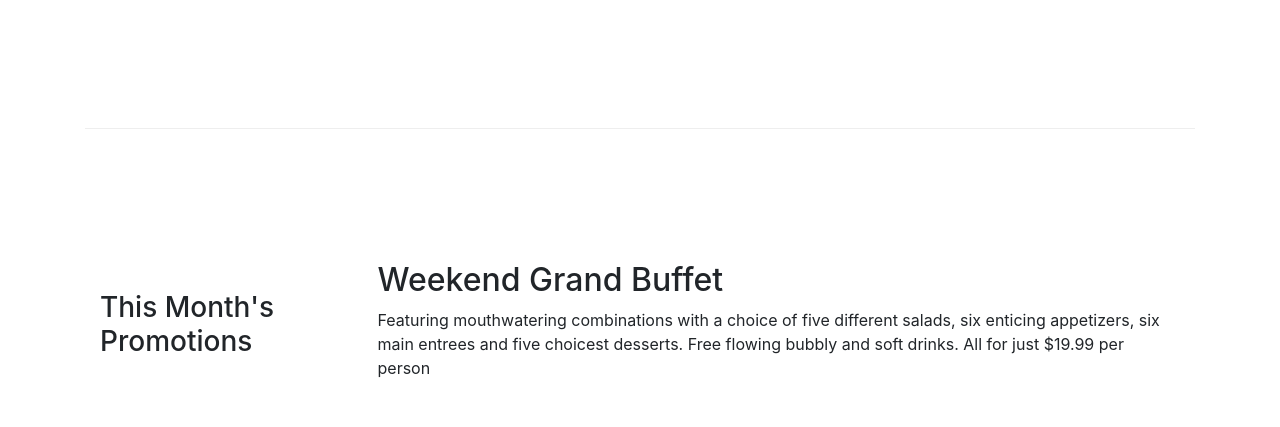
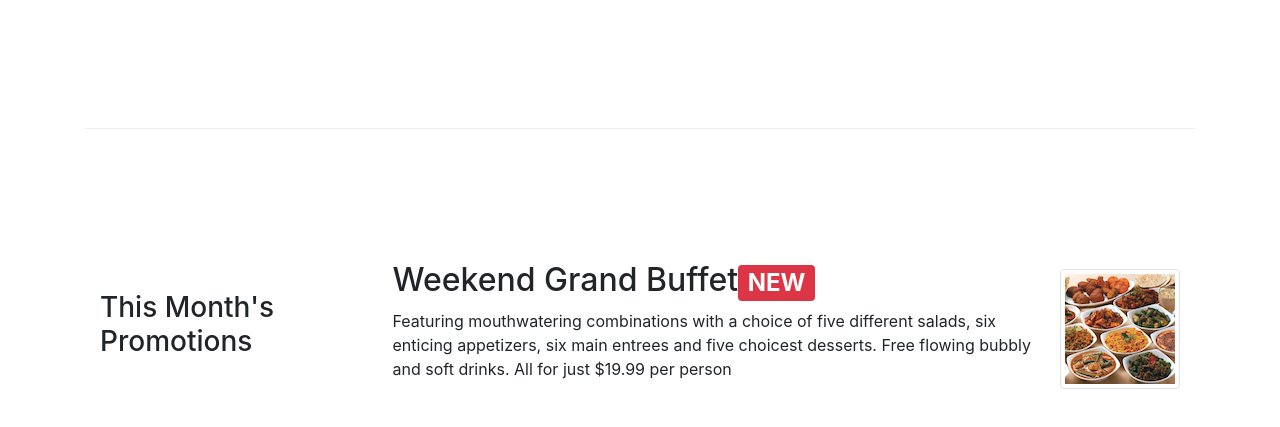
Before and after one commit to AkshayDube/coursera-Bootstrap, a website: page index.html in a window 1280 px wide. Shown: the part 605-1032 px from the top of the page. Drawn offline with nearby package versions, Linux system fonts and the light colour scheme.

Commit message:
Assignment 2 Task 2 i.e. to add image to the right in middel paragraph

```diff
--- a/index.html
+++ b/index.html
@@ -75,9 +75,13 @@
             <div class="col-12 col-sm-4 col-md-3">
                 <h3>This Month's Promotions</h3>
             </div>
-            <div class="col col-sm col-md">
-                <h2>Weekend Grand Buffet</h2>
-                <p>Featuring mouthwatering combinations with a choice of five different salads, six enticing appetizers, six main entrees and five choicest desserts. Free flowing bubbly and soft drinks. All for just $19.99 per person </p>
+            <div class="media col-sm-8 col-md-9">
+                <div class="col col-sm col-md">
+                    <h2>Weekend Grand Buffet<span class="badge badge-danger">NEW</span></h2>
+                    <p>Featuring mouthwatering combinations with a choice of five different salads, six enticing appetizers, six main entrees and five choicest desserts. Free flowing bubbly and soft drinks. All for just $19.99 per person </p>
+                </div>
+                <img class="d-flex  img-thumbnail align-self-center"
+                            src="img/buffet.png" alt="Uthappizza">
             </div>
         </div>
 
@@ -103,7 +107,7 @@
         </div>
 
         <div class="row row-content">
-            <div class="col-12 col-sm-8 justify-content-center offset-sm-2">
+            <div class="col-12 col-sm-8 justify-content-center offset-sm-2" id="ReserveTable">
                 <div class="card">
                     <h3 class="card-header bg-warning text-white">Reserve a table</h3>
                     <div class="card-body">
```
